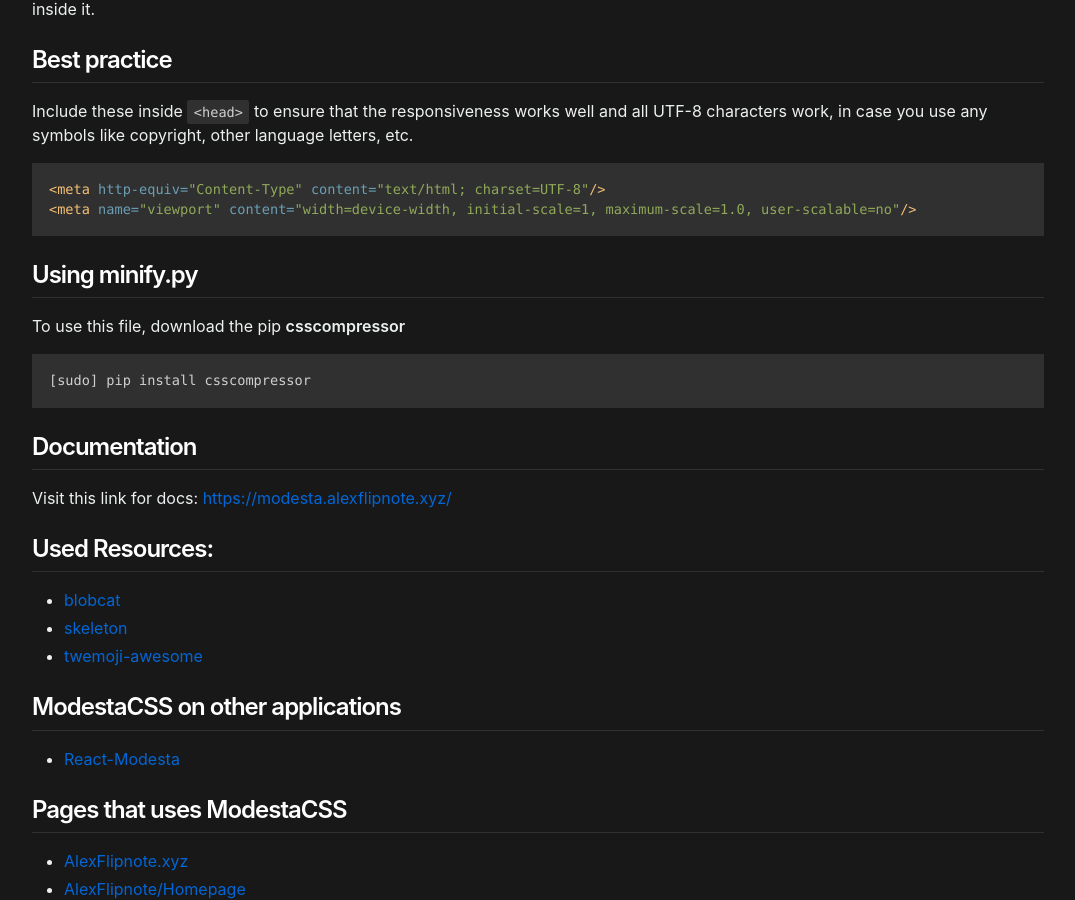
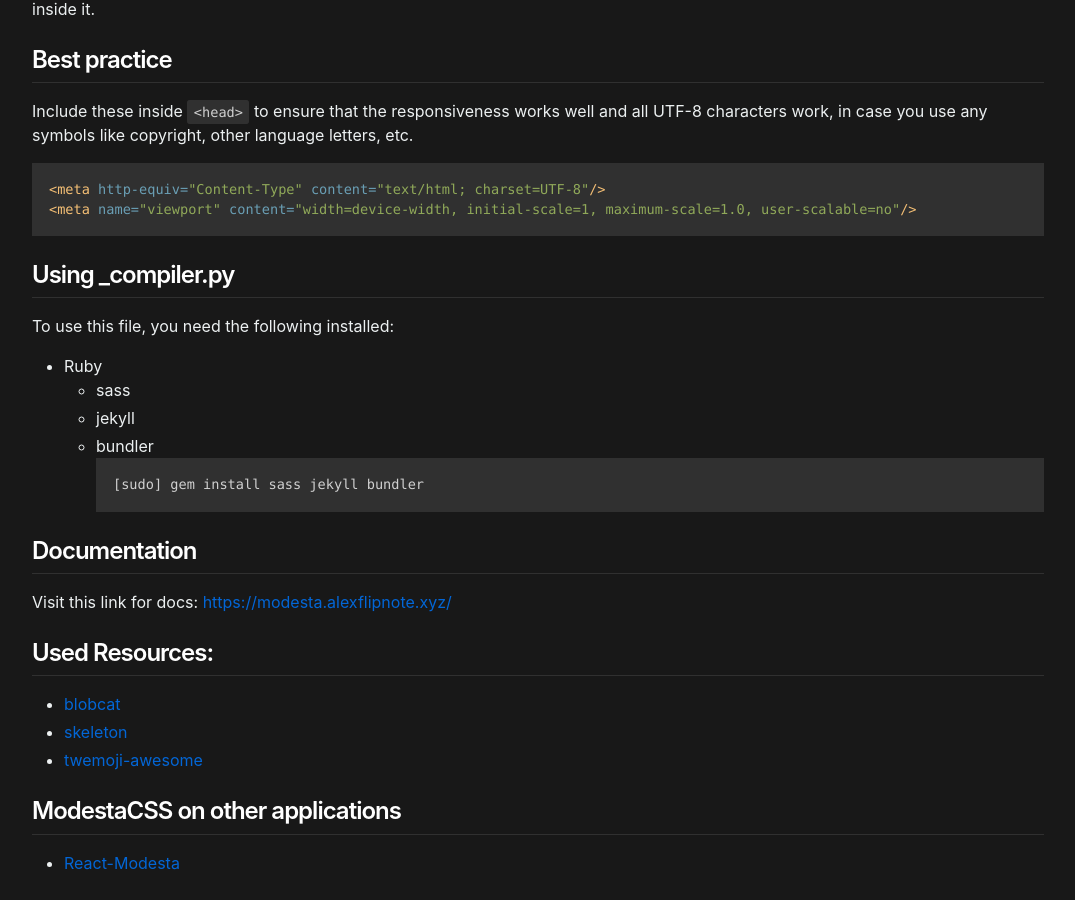
Before and after one commit to AlexFlipnote/Modesta, a Jekyll site: the page built from _pages/docs/0index.md, in a window 1280 px wide and 900 px high, scrolled down 355 px. Shown: the whole window, without its empty margins (102-1177 px from the left). Built offline with Jekyll 4.4.1, drawn with Linux system fonts in a browser that asks for light colours.

````diff
--- a/_pages/docs/0index.md
+++ b/_pages/docs/0index.md
@@ -23,10 +23,14 @@ Include these inside `<head>` to ensure that the responsiveness works well and a
 <meta name="viewport" content="width=device-width, initial-scale=1, maximum-scale=1.0, user-scalable=no"/>
 ```
 
-## Using minify.py
-To use this file, download the pip **csscompressor**
+## Using \_compiler.py
+To use this file, you need the following installed:
+- Ruby
+  - sass
+  - jekyll
+  - bundler
 ```
-[sudo] pip install csscompressor
+[sudo] gem install sass jekyll bundler
 ```
 
 ## Documentation
````
Also changed, not shown: README.md (+7 -3 lines).
